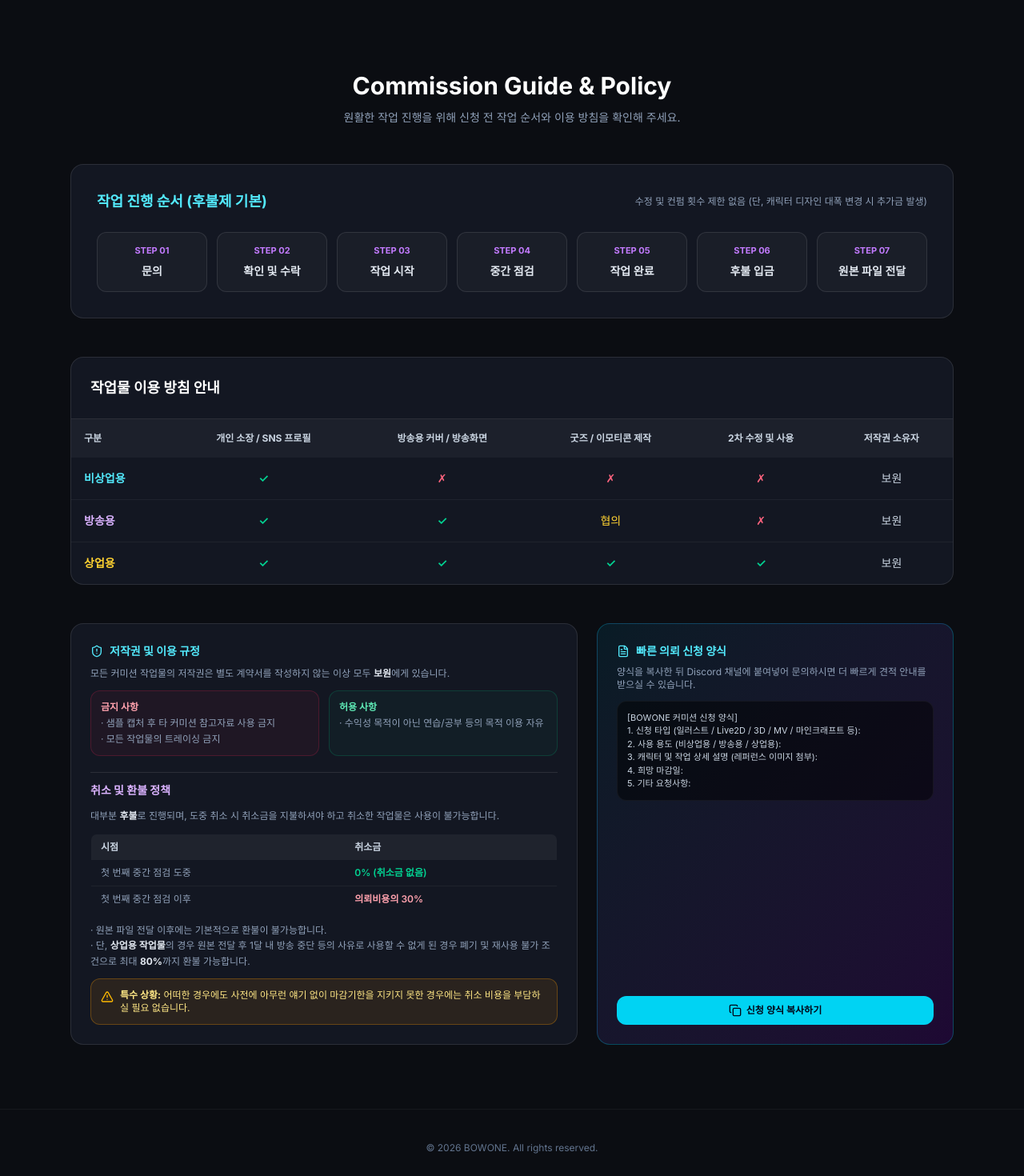
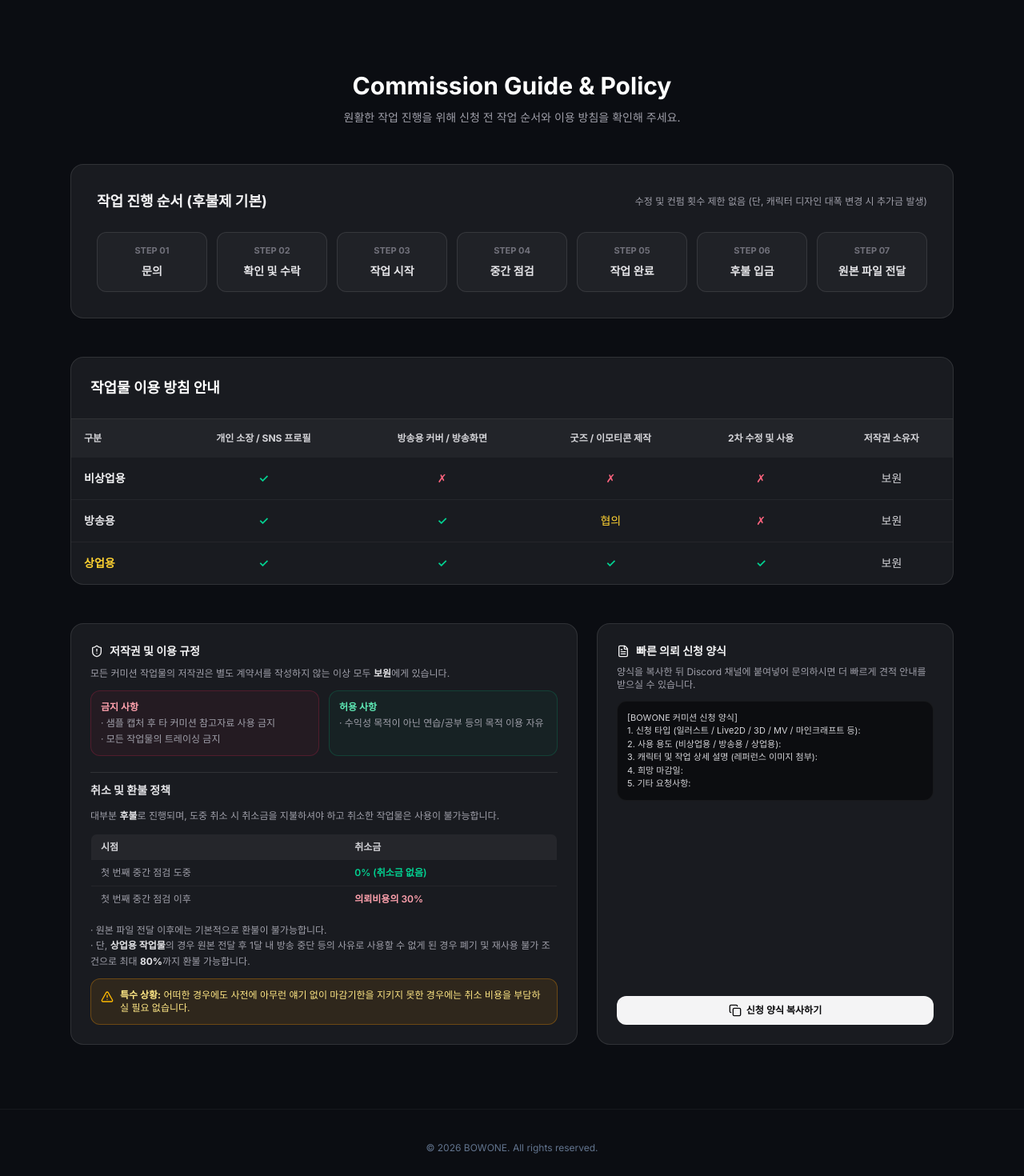
Before and after one commit to agentdh/portfolio_bowone, a Next.js app: page / in a window 1280 px wide. Shown: the part 2960-4430 px from the top of the page at 80% size. Built offline with nearby package versions, Linux system fonts and the light colour scheme.

Commit message:
style: align backup commission guide with original charcoal theme

```diff
--- a/src/components/CommissionGuide.tsx
+++ b/src/components/CommissionGuide.tsx
@@ -30,19 +30,19 @@ export default function CommissionGuide() {
   };
 
   return (
-    <section id="commissions" className="py-20 px-6 max-w-6xl mx-auto space-y-12">
+    <section id="commissions" className="scroll-mt-24 py-20 px-6 max-w-6xl mx-auto space-y-12">
       <div className="text-center space-y-3">
         <h2 className="text-3xl font-bold text-white">Commission Guide & Policy</h2>
-        <p className="text-sm text-slate-400">
+        <p className="text-sm text-zinc-400">
           원활한 작업 진행을 위해 신청 전 작업 순서와 이용 방침을 확인해 주세요.
         </p>
       </div>
 
       {/* 1. 작업 진행 순서 */}
-      <div className="p-6 sm:p-8 rounded-2xl bg-[#131722] border border-white/10 space-y-6">
+      <div className="p-6 sm:p-8 rounded-2xl bg-[#191B20] border border-white/10 space-y-6">
         <div className="flex flex-wrap items-center justify-between gap-2">
-          <h3 className="text-lg font-bold text-cyan-300">작업 진행 순서 (후불제 기본)</h3>
-          <span className="text-xs text-slate-400">
+          <h3 className="text-lg font-bold text-zinc-100">작업 진행 순서 (후불제 기본)</h3>
+          <span className="text-xs text-zinc-400">
             수정 및 컨펌 횟수 제한 없음 (단, 캐릭터 디자인 대폭 변경 시 추가금 발생)
           </span>
         </div>
@@ -52,23 +52,23 @@ export default function CommissionGuide() {
               key={step}
               className="relative p-3.5 rounded-xl bg-white/[0.03] border border-white/10 text-center"
             >
-              <span className="block text-[11px] font-bold text-purple-400 mb-1">
+              <span className="block text-[11px] font-bold text-zinc-500 mb-1">
                 STEP 0{idx + 1}
               </span>
-              <span className="text-xs sm:text-sm font-semibold text-slate-200">{step}</span>
+              <span className="text-xs sm:text-sm font-semibold text-zinc-200">{step}</span>
             </div>
           ))}
         </div>
       </div>
 
       {/* 2. 작업물 이용 방침 안내 */}
-      <div className="rounded-2xl bg-[#131722] border border-white/10 overflow-hidden">
+      <div className="rounded-2xl bg-[#191B20] border border-white/10 overflow-hidden">
         <div className="p-6 border-b border-white/10">
           <h3 className="text-lg font-bold text-white">작업물 이용 방침 안내</h3>
         </div>
         <div className="overflow-x-auto">
           <table className="w-full text-sm text-center">
-            <thead className="bg-white/[0.04] text-slate-300 text-xs">
+            <thead className="bg-white/[0.04] text-zinc-300 text-xs">
               <tr>
                 <th className="py-4 px-4 text-left">구분</th>
                 <th className="py-4 px-4">개인 소장 / SNS 프로필</th>
@@ -78,9 +78,9 @@ export default function CommissionGuide() {
                 <th className="py-4 px-4">저작권 소유자</th>
               </tr>
             </thead>
-            <tbody className="divide-y divide-white/5 text-slate-300">
+            <tbody className="divide-y divide-white/5 text-zinc-300">
               <tr>
-                <td className="py-4 px-4 text-left font-bold text-cyan-300">비상업용</td>
+                <td className="py-4 px-4 text-left font-bold text-zinc-100">비상업용</td>
                 <td className="text-emerald-400 font-bold">✓</td>
                 <td className="text-rose-400">✗</td>
                 <td className="text-rose-400">✗</td>
@@ -88,7 +88,7 @@ export default function CommissionGuide() {
                 <td>보원</td>
               </tr>
               <tr>
-                <td className="py-4 px-4 text-left font-bold text-purple-300">방송용</td>
+                <td className="py-4 px-4 text-left font-bold text-zinc-200">방송용</td>
                 <td className="text-emerald-400 font-bold">✓</td>
                 <td className="text-emerald-400 font-bold">✓</td>
                 <td className="text-amber-300">협의</td>
@@ -110,43 +110,43 @@ export default function CommissionGuide() {
 
       {/* 3. 저작권 안내 & 취소/환불 정책 + 양식 복사기 */}
       <div className="grid grid-cols-1 lg:grid-cols-12 gap-6">
-        <div className="lg:col-span-7 p-6 rounded-2xl bg-[#131722] border border-white/10 space-y-5 text-sm text-slate-300">
+        <div className="lg:col-span-7 p-6 rounded-2xl bg-[#191B20] border border-white/10 space-y-5 text-sm text-zinc-300">
           <div className="space-y-2">
-            <div className="flex items-center gap-2 text-cyan-300 font-bold">
+            <div className="flex items-center gap-2 text-zinc-100 font-bold">
               <ShieldAlert className="w-4 h-4" />
               저작권 및 이용 규정
             </div>
-            <p className="text-xs text-slate-400 leading-relaxed">
-              모든 커미션 작업물의 저작권은 별도 계약서를 작성하지 않는 이상 모두 <strong className="text-slate-200">보원</strong>에게 있습니다.
+            <p className="text-xs text-zinc-400 leading-relaxed">
+              모든 커미션 작업물의 저작권은 별도 계약서를 작성하지 않는 이상 모두 <strong className="text-zinc-200">보원</strong>에게 있습니다.
             </p>
             <div className="grid grid-cols-1 sm:grid-cols-2 gap-3 pt-1 text-xs">
               <div className="p-3 rounded-xl bg-rose-500/5 border border-rose-500/20 space-y-1">
                 <p className="font-bold text-rose-300">금지 사항</p>
-                <p className="text-slate-400">· 샘플 캡처 후 타 커미션 참고자료 사용 금지</p>
-                <p className="text-slate-400">· 모든 작업물의 트레이싱 금지</p>
+                <p className="text-zinc-400">· 샘플 캡처 후 타 커미션 참고자료 사용 금지</p>
+                <p className="text-zinc-400">· 모든 작업물의 트레이싱 금지</p>
               </div>
               <div className="p-3 rounded-xl bg-emerald-500/5 border border-emerald-500/20 space-y-1">
                 <p className="font-bold text-emerald-300">허용 사항</p>
-                <p className="text-slate-400">· 수익성 목적이 아닌 연습/공부 등의 목적 이용 자유</p>
+                <p className="text-zinc-400">· 수익성 목적이 아닌 연습/공부 등의 목적 이용 자유</p>
               </div>
             </div>
           </div>
 
           <div className="space-y-3 pt-3 border-t border-white/10">
-            <p className="font-bold text-purple-300">취소 및 환불 정책</p>
-            <p className="text-xs text-slate-400 leading-relaxed">
-              대부분 <strong className="text-slate-200">후불</strong>로 진행되며, 도중 취소 시 취소금을 지불하셔야 하고 취소한 작업물은 사용이 불가능합니다.
+            <p className="font-bold text-zinc-200">취소 및 환불 정책</p>
+            <p className="text-xs text-zinc-400 leading-relaxed">
+              대부분 <strong className="text-zinc-200">후불</strong>로 진행되며, 도중 취소 시 취소금을 지불하셔야 하고 취소한 작업물은 사용이 불가능합니다.
             </p>
 
             {/* 취소 시 비용 표 */}
             <table className="w-full text-xs text-left rounded-lg overflow-hidden border border-white/10">
-              <thead className="bg-white/5 text-slate-300">
+              <thead className="bg-white/5 text-zinc-300">
                 <tr>
                   <th className="py-2 px-3">시점</th>
                   <th className="py-2 px-3">취소금</th>
                 </tr>
               </thead>
-              <tbody className="divide-y divide-white/5 text-slate-400">
+              <tbody className="divide-y divide-white/5 text-zinc-400">
                 <tr>
                   <td className="py-2 px-3">첫 번째 중간 점검 도중</td>
                   <td className="py-2 px-3 text-emerald-400 font-semibold">0% (취소금 없음)</td>
@@ -158,9 +158,9 @@ export default function CommissionGuide() {
               </tbody>
             </table>
 
-            <p className="text-xs text-slate-400 leading-relaxed">
+            <p className="text-xs text-zinc-400 leading-relaxed">
               · 원본 파일 전달 이후에는 기본적으로 환불이 불가능합니다.<br />
-              · 단, <strong className="text-slate-200">상업용 작업물</strong>의 경우 원본 전달 후 1달 내 방송 중단 등의 사유로 사용할 수 없게 된 경우 폐기 및 재사용 불가 조건으로 최대 <strong className="text-slate-200">80%</strong>까지 환불 가능합니다.
+              · 단, <strong className="text-zinc-200">상업용 작업물</strong>의 경우 원본 전달 후 1달 내 방송 중단 등의 사유로 사용할 수 없게 된 경우 폐기 및 재사용 불가 조건으로 최대 <strong className="text-zinc-200">80%</strong>까지 환불 가능합니다.
             </p>
 
             <div className="p-3 rounded-xl bg-amber-500/10 border border-amber-500/30 text-xs text-amber-200 flex items-start gap-2">
@@ -173,22 +173,22 @@ export default function CommissionGuide() {
         </div>
 
         {/* 빠른 의뢰 신청 양식 복사 박스 */}
-        <div className="lg:col-span-5 p-6 rounded-2xl bg-gradient-to-br from-cyan-950/40 to-purple-950/40 border border-cyan-500/30 flex flex-col justify-between">
+        <div className="lg:col-span-5 p-6 rounded-2xl bg-[#191B20] border border-white/10 flex flex-col justify-between">
           <div>
-            <div className="flex items-center gap-2 text-cyan-300 font-bold text-sm mb-2">
+            <div className="flex items-center gap-2 text-zinc-100 font-bold text-sm mb-2">
               <FileText className="w-4 h-4" />
               빠른 의뢰 신청 양식
             </div>
-            <p className="text-xs text-slate-400 mb-3">
+            <p className="text-xs text-zinc-400 mb-3">
               양식을 복사한 뒤 Discord 채널에 붙여넣어 문의하시면 더 빠르게 견적 안내를 받으실 수 있습니다.
             </p>
-            <pre className="p-3 rounded-xl bg-black/50 text-[11px] text-slate-300 whitespace-pre-wrap font-sans border border-white/5">
+            <pre className="p-3 rounded-xl bg-black/50 text-[11px] text-zinc-300 whitespace-pre-wrap font-sans border border-white/5">
               {COMMISSION_TEMPLATE}
             </pre>
           </div>
           <button
             onClick={handleCopyTemplate}
-            className="mt-4 w-full py-2.5 rounded-xl font-semibold text-xs bg-cyan-400 text-slate-950 hover:bg-cyan-300 transition flex items-center justify-center gap-1.5"
+            className="mt-4 w-full py-2.5 rounded-xl font-semibold text-xs bg-zinc-100 text-zinc-950 hover:bg-white transition flex items-center justify-center gap-1.5"
           >
             {copiedTemplate ? <Check className="w-4 h-4" /> : <Copy className="w-4 h-4" />}
             {copiedTemplate ? '신청 양식 복사 완료!' : '신청 양식 복사하기'}
```
